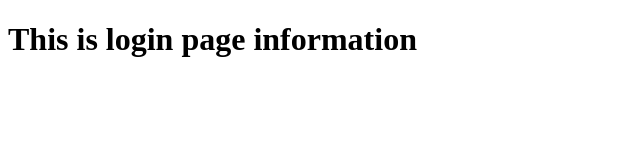
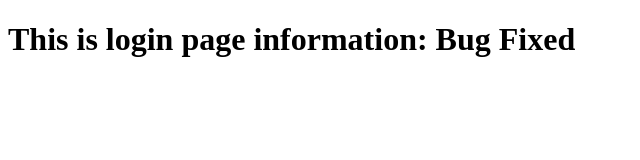
Before and after one commit to thecuriousteam/Inspiration-App, a plain HTML site: page loginpage.html in a window 1280 px wide. Shown: the whole page, without its empty margins (0-640 px from the left). Drawn offline with Linux system fonts and the light colour scheme.

Commit message:
LoginPage Bug Fixed

```diff
--- a/loginpage.html
+++ b/loginpage.html
@@ -6,6 +6,6 @@
 		<title>Login Page</title>
 	</head>
 	<body>
-		<h1>This is login page information</h1>
+		<h1>This is login page information: Bug Fixed</h1>
 	</body>
 </html>
```
